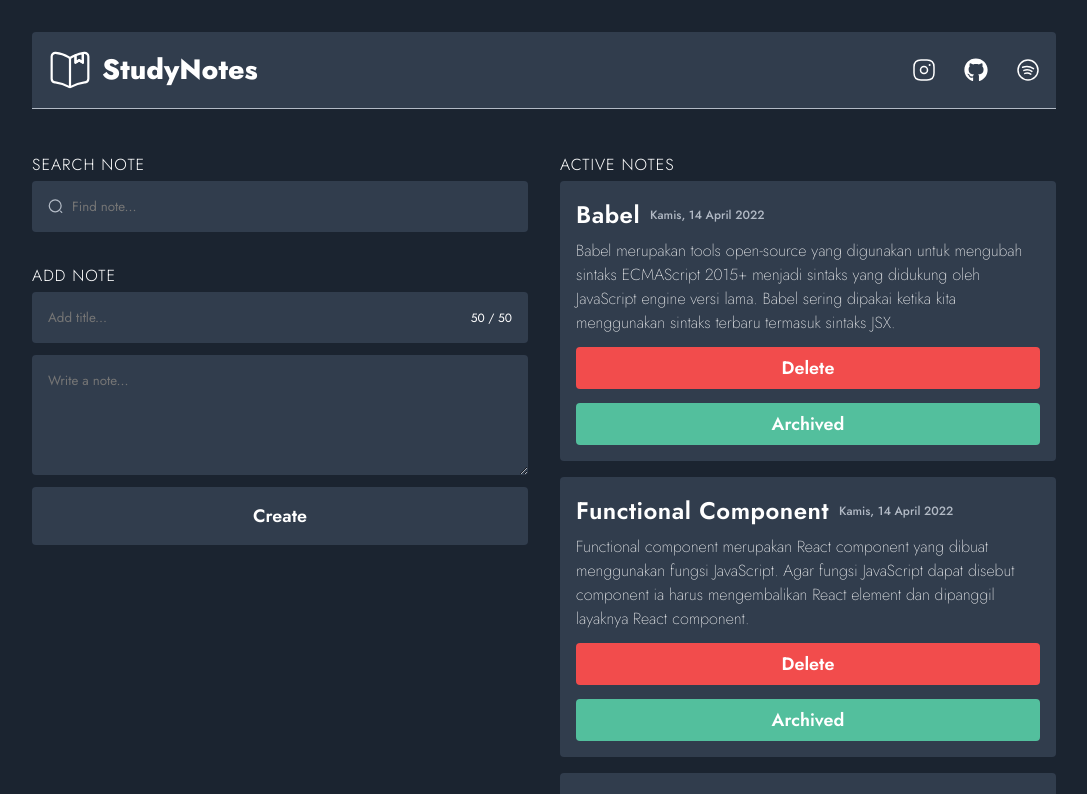
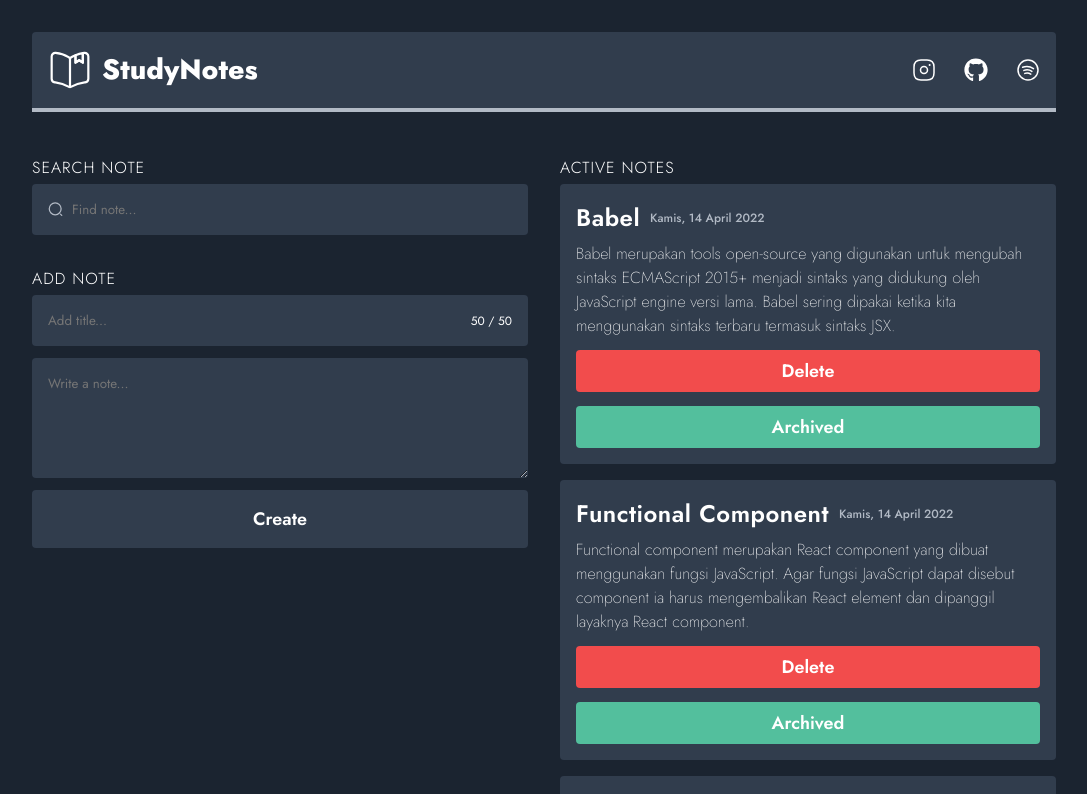
Before and after one commit to rolandowebdev/studynotes-app, a React (Create React App) app: page / in a window 1280 px wide. Shown: the top 794 px of the page, without its empty margins (96-1183 px from the left). Built offline with nearby package versions, Linux system fonts and the light colour scheme.

Commit message:
fix: restyling header

```diff
--- a/src/style/index.css
+++ b/src/style/index.css
@@ -89,7 +89,7 @@ body {
   align-items: center;
   padding: 1rem;
   background-color: var(--card-color);
-  border-bottom: 1px solid var(--gray-color);
+  border-bottom: 4px solid var(--gray-color);
   border-top-left-radius: 0.25rem;
   border-top-right-radius: 0.25rem;
 }
```
